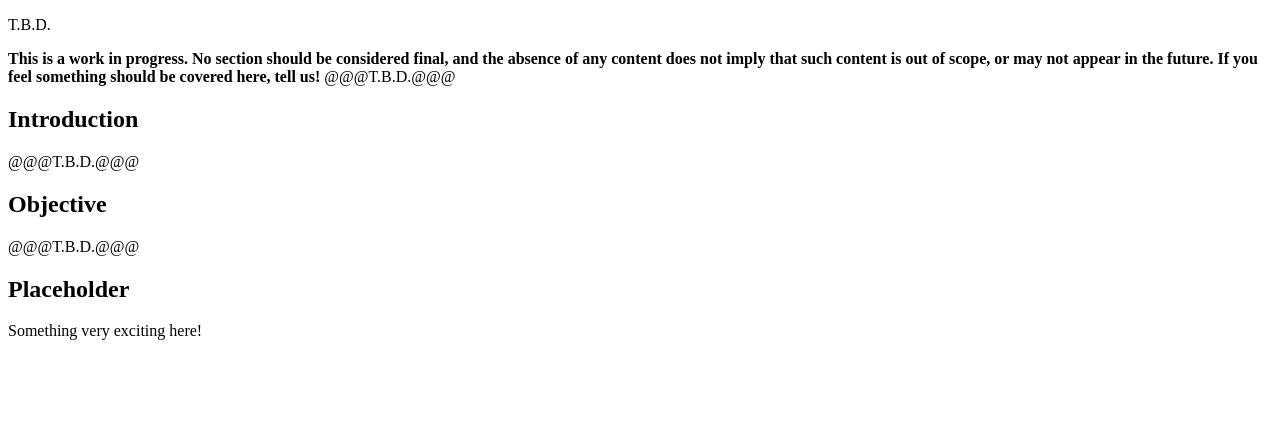
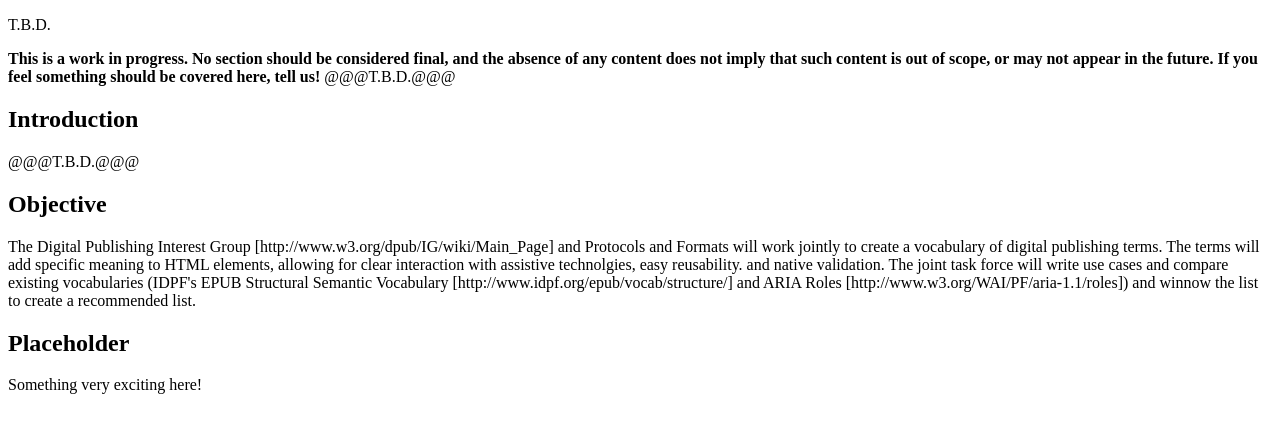
Before and after one commit to w3c/dpub-content-and-markup, a plain HTML site: page index.html in a window 1280 px wide. Drawn offline with Linux system fonts and the light colour scheme.

Commit message:
Update index.html

```diff
--- a/index.html
+++ b/index.html
@@ -116,7 +116,7 @@
     	Objective
     </h2>
     <p>
-    	@@@T.B.D.@@@
+    	  The Digital Publishing Interest Group [http://www.w3.org/dpub/IG/wiki/Main_Page] and Protocols and Formats will work jointly to create a vocabulary of digital publishing terms. The terms will add specific meaning to HTML elements, allowing for clear interaction with assistive technolgies, easy reusability. and native validation. The joint task force will write use cases and compare existing vocabularies (IDPF's EPUB Structural Semantic Vocabulary [http://www.idpf.org/epub/vocab/structure/] and ARIA Roles [http://www.w3.org/WAI/PF/aria-1.1/roles]) and winnow the list to create a recommended list.
     </p>
   </section>
   <section>
```
